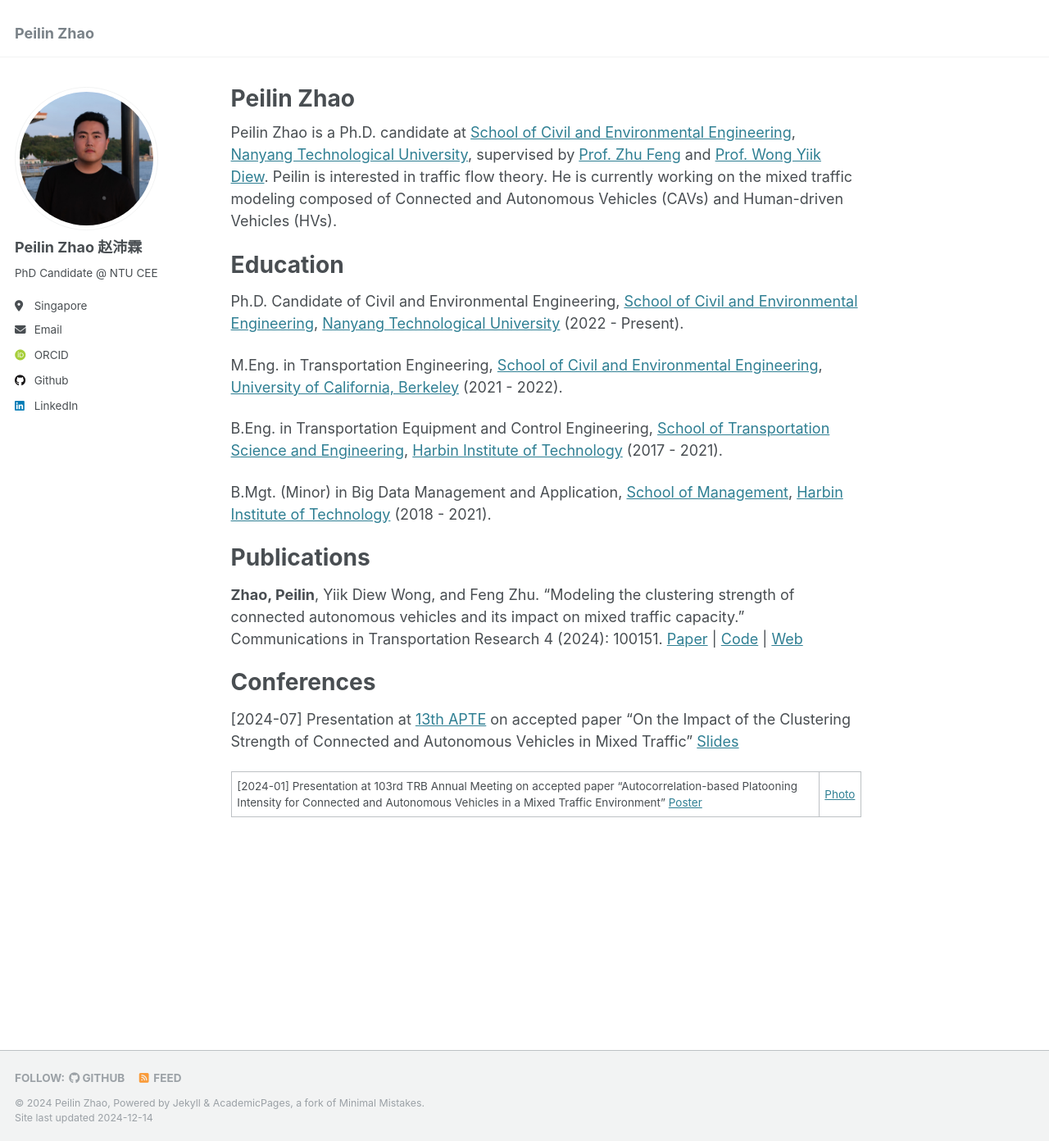
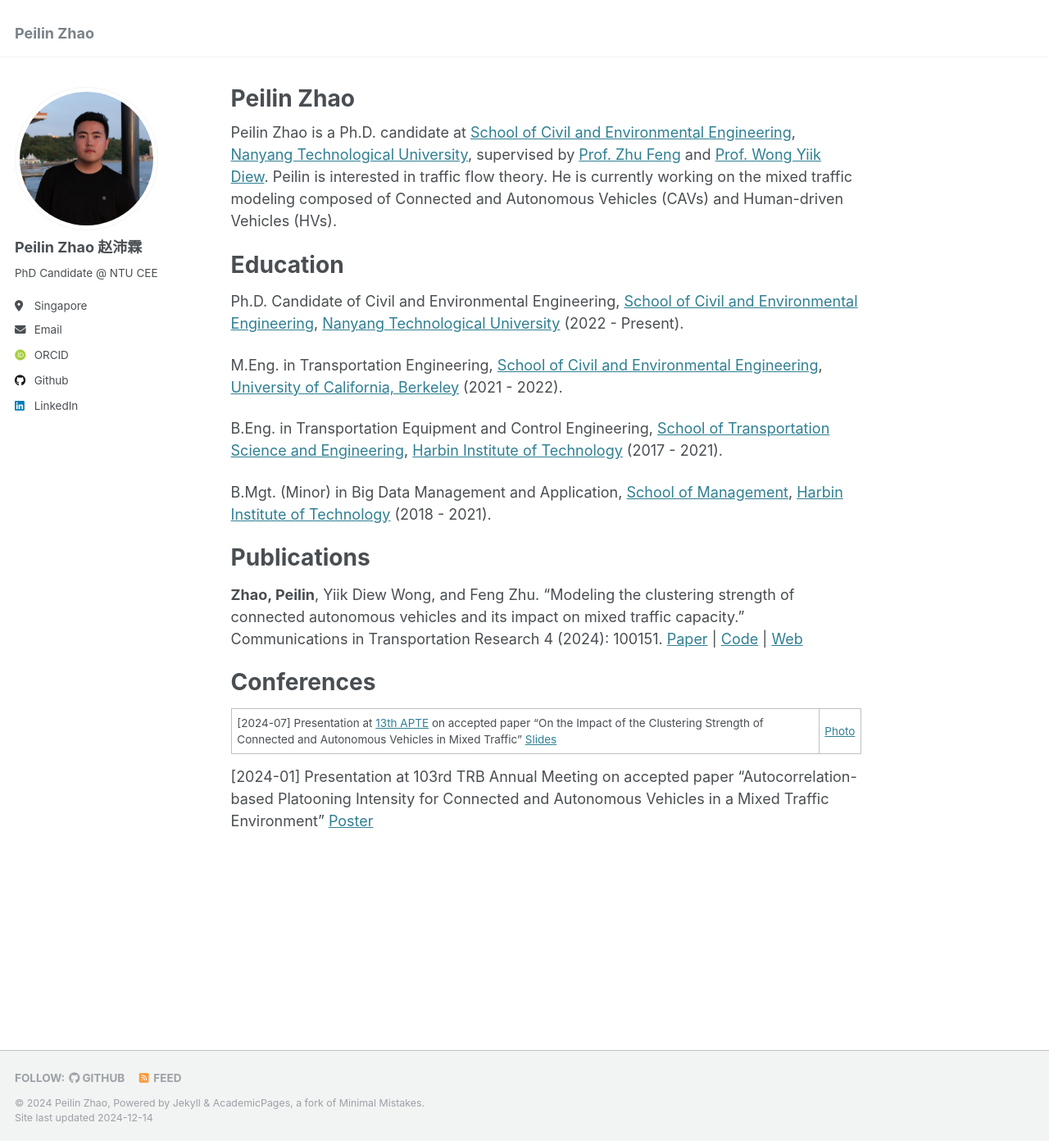
Before and after one commit to Jerry-zpl/Jerry-zpl.github.io, a Jekyll site: the page built from _pages/about.md, in a window 1280 px wide and 1392 px high. Shown: the whole window at 82% size. Built offline with Jekyll 4.4.1, drawn with Linux system fonts in a browser that asks for light colours; some web fonts are replaced.

```diff
--- a/_pages/about.md
+++ b/_pages/about.md
@@ -26,6 +26,6 @@ Publications
 Conferences
 ======
 
-[2024-07] Presentation at [13th APTE](https://apte2024.sg/) on accepted paper "On the Impact of the Clustering Strength of Connected and Autonomous Vehicles in Mixed Traffic" [Slides](http://jerry-zpl.github.io/files/2024APTE_ZPL.pdf)
+[2024-07] Presentation at [13th APTE](https://apte2024.sg/) on accepted paper "On the Impact of the Clustering Strength of Connected and Autonomous Vehicles in Mixed Traffic" [Slides](http://jerry-zpl.github.io/files/2024APTE_ZPL.pdf) | [Photo](https://jerry-zpl.github.io/portfolio/APTE2024)
 
-[2024-01] Presentation at 103rd TRB Annual Meeting on accepted paper "Autocorrelation-based Platooning Intensity for Connected and Autonomous Vehicles in a Mixed Traffic Environment" [Poster](http://jerry-zpl.github.io/files/TRB_poster.pdf) | [Photo](https://jerry-zpl.github.io/portfolio/APTE2024)
+[2024-01] Presentation at 103rd TRB Annual Meeting on accepted paper "Autocorrelation-based Platooning Intensity for Connected and Autonomous Vehicles in a Mixed Traffic Environment" [Poster](http://jerry-zpl.github.io/files/TRB_poster.pdf)
```
